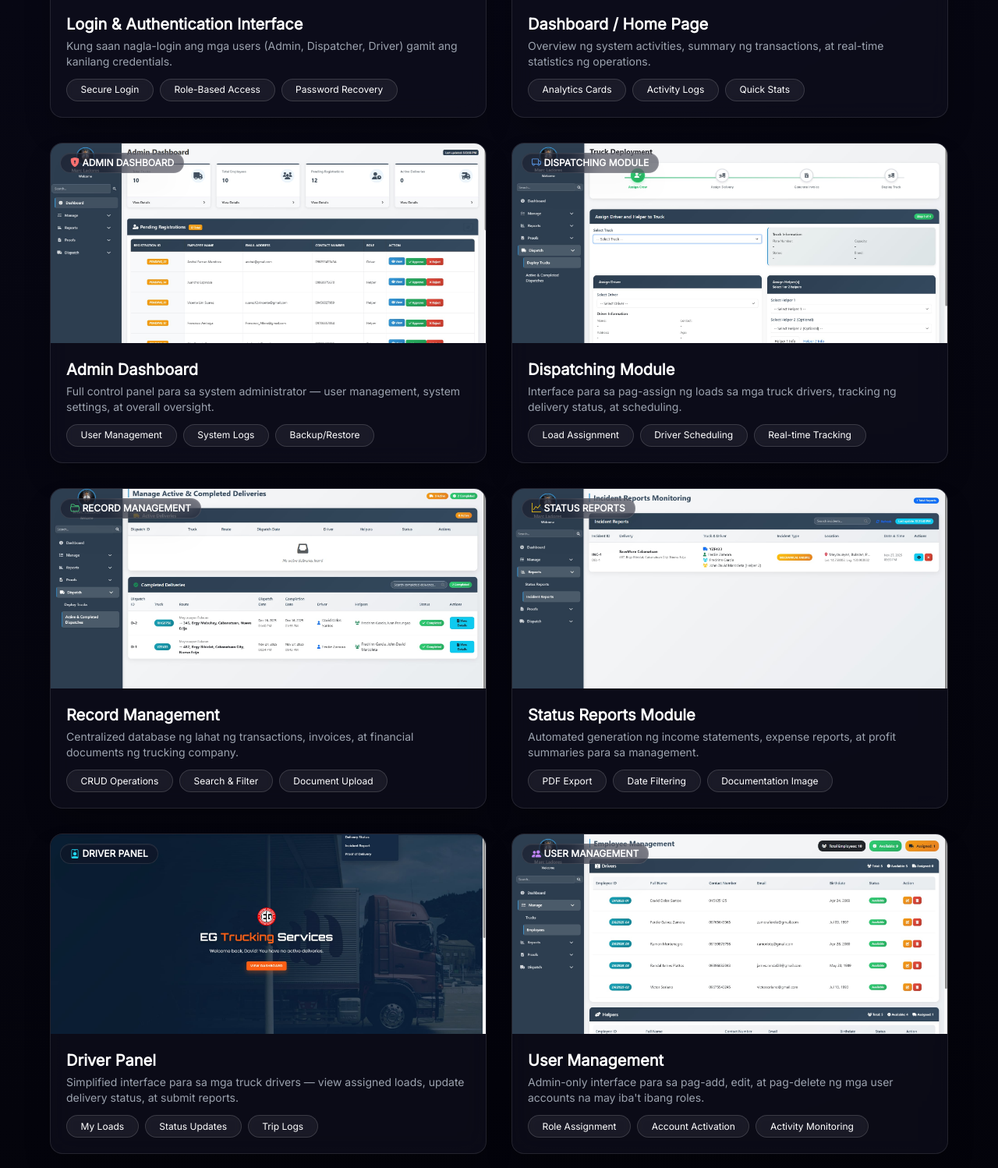
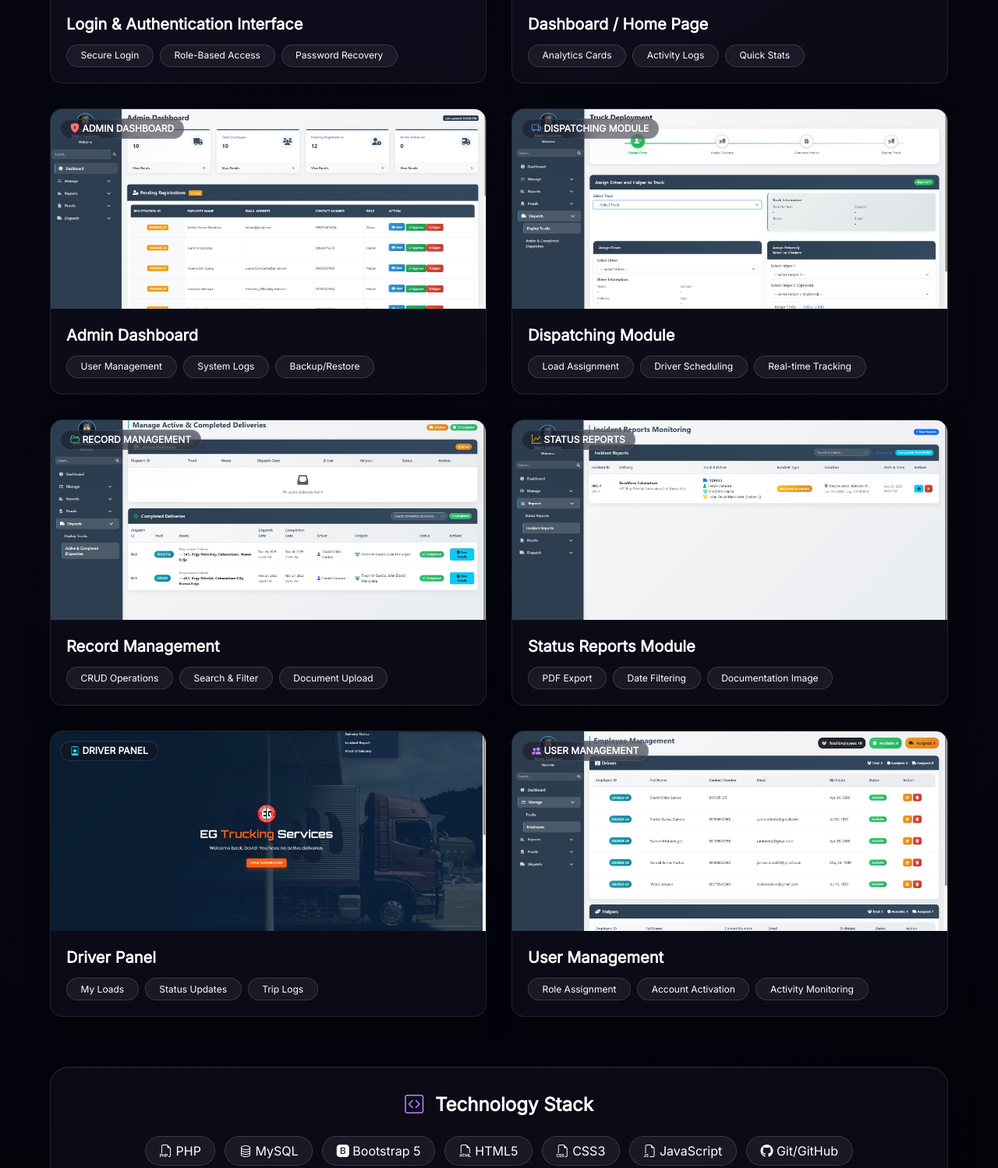
Before and after one commit to GamingAndreiM/Web-Portfolio, a plain HTML site: page capstone.html in a window 1280 px wide. Shown: the part 2431-3929 px from the top of the page at 78% size. Drawn offline with nearby package versions, Linux system fonts and the light colour scheme.

Commit message:
Update capstone.html

```diff
--- a/capstone.html
+++ b/capstone.html
@@ -170,7 +170,6 @@
             </div>
             <div class="p-5">
               <h3 class="text-xl font-bold">Login & Authentication Interface</h3>
-              <p class="text-gray-400 text-sm mt-1">Kung saan nagla-login ang mga users (Admin, Dispatcher, Driver) gamit ang kanilang credentials.</p>
               <div class="flex flex-wrap gap-2 mt-3">
                 <span class="skill-badge text-xs">Secure Login</span>
                 <span class="skill-badge text-xs">Role-Based Access</span>
@@ -189,7 +188,6 @@
             </div>
             <div class="p-5">
               <h3 class="text-xl font-bold">Dashboard / Home Page</h3>
-              <p class="text-gray-400 text-sm mt-1">Overview ng system activities, summary ng transactions, at real-time statistics ng operations.</p>
               <div class="flex flex-wrap gap-2 mt-3">
                 <span class="skill-badge text-xs">Analytics Cards</span>
                 <span class="skill-badge text-xs">Activity Logs</span>
@@ -208,7 +206,6 @@
             </div>
             <div class="p-5">
               <h3 class="text-xl font-bold">Admin Dashboard</h3>
-              <p class="text-gray-400 text-sm mt-1">Full control panel para sa system administrator — user management, system settings, at overall oversight.</p>
               <div class="flex flex-wrap gap-2 mt-3">
                 <span class="skill-badge text-xs">User Management</span>
                 <span class="skill-badge text-xs">System Logs</span>
@@ -227,7 +224,6 @@
             </div>
             <div class="p-5">
               <h3 class="text-xl font-bold">Dispatching Module</h3>
-              <p class="text-gray-400 text-sm mt-1">Interface para sa pag-assign ng loads sa mga truck drivers, tracking ng delivery status, at scheduling.</p>
               <div class="flex flex-wrap gap-2 mt-3">
                 <span class="skill-badge text-xs">Load Assignment</span>
                 <span class="skill-badge text-xs">Driver Scheduling</span>
@@ -246,7 +242,6 @@
             </div>
             <div class="p-5">
               <h3 class="text-xl font-bold">Record Management</h3>
-              <p class="text-gray-400 text-sm mt-1">Centralized database ng lahat ng transactions, invoices, at financial documents ng trucking company.</p>
               <div class="flex flex-wrap gap-2 mt-3">
                 <span class="skill-badge text-xs">CRUD Operations</span>
                 <span class="skill-badge text-xs">Search & Filter</span>
@@ -265,7 +260,6 @@
             </div>
             <div class="p-5">
               <h3 class="text-xl font-bold">Status Reports Module</h3>
-              <p class="text-gray-400 text-sm mt-1">Automated generation ng income statements, expense reports, at profit summaries para sa management.</p>
               <div class="flex flex-wrap gap-2 mt-3">
                 <span class="skill-badge text-xs">PDF Export</span>
                 <span class="skill-badge text-xs">Date Filtering</span>
@@ -284,7 +278,6 @@
             </div>
             <div class="p-5">
               <h3 class="text-xl font-bold">Driver Panel</h3>
-              <p class="text-gray-400 text-sm mt-1">Simplified interface para sa mga truck drivers — view assigned loads, update delivery status, at submit reports.</p>
               <div class="flex flex-wrap gap-2 mt-3">
                 <span class="skill-badge text-xs">My Loads</span>
                 <span class="skill-badge text-xs">Status Updates</span>
@@ -303,7 +296,6 @@
             </div>
             <div class="p-5">
               <h3 class="text-xl font-bold">User Management</h3>
-              <p class="text-gray-400 text-sm mt-1">Admin-only interface para sa pag-add, edit, at pag-delete ng mga user accounts na may iba't ibang roles.</p>
               <div class="flex flex-wrap gap-2 mt-3">
                 <span class="skill-badge text-xs">Role Assignment</span>
                 <span class="skill-badge text-xs">Account Activation</span>
```
